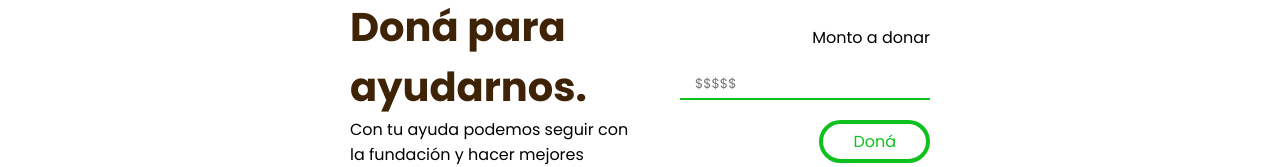
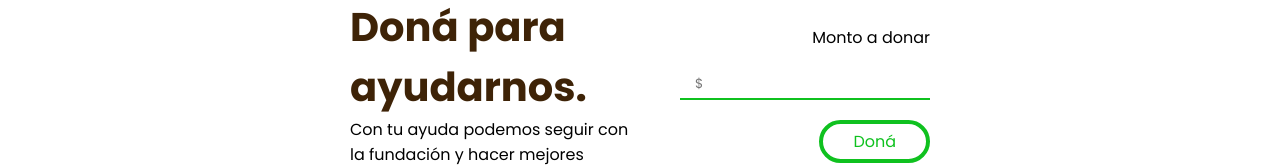
Before and after one commit to 7C-Villada/Proyecto_7C_B1, a React (Create React App) app in the folder core/frontend/: page /colabora in a window 1280 px wide. Shown: the part 186-353 px from the top of the page. Built offline with nearby package versions, Linux system fonts and the light colour scheme; no server answers.

Commit message:
Fixed cards donate section

```diff
--- a/core/frontend/src/components/Colabora/DonateSection.js
+++ b/core/frontend/src/components/Colabora/DonateSection.js
@@ -114,7 +114,7 @@ const DonateSection = () => {
           <label for="donateInput">Monto a donar</label>
           <DonateInput
             type="number"
-            placeholder="$$$$$"
+            placeholder="$"
             min="1"
             max="10000"
             id="donateInupt"
--- a/core/frontend/src/components/Colabora/GridSection.js
+++ b/core/frontend/src/components/Colabora/GridSection.js
@@ -32,6 +32,8 @@ const GridCardWrapper = styled.div`
   grid-template-columns: 1fr 1fr 1fr;
   grid-gap: 2rem;
   align-items: center;
+  width: 60%;
+  margin-bottom: 150px;
 
   @media screen and (max-width: 1000px) {
     grid-template-columns: 1fr 1fr;
@@ -39,6 +41,7 @@ const GridCardWrapper = styled.div`
 
   @media screen and (max-width: 780px) {
     grid-template-columns: 1fr;
+    width: 80%;
   }
 `;
 
```
